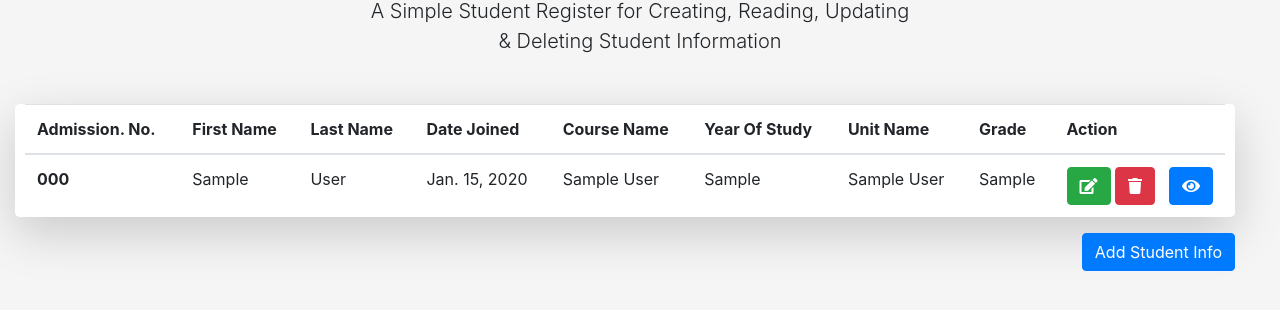
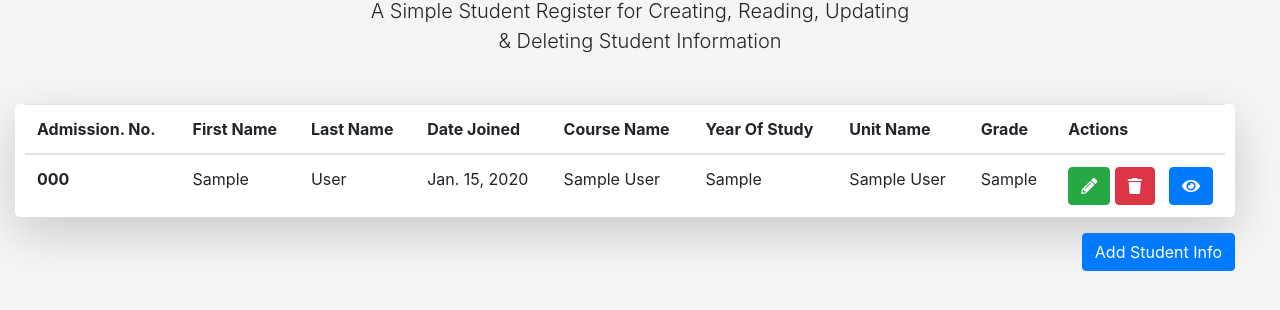
Before and after one commit to steve-njuguna-k/Django-CRUD-Operations-Using-PostgreSQL, a Django app: page / in a window 1280 px wide. Shown: the part 127-437 px from the top of the page. Run offline with Django 3.2, Linux system fonts and the light colour scheme; tables that the repository leaves empty hold one stand-in row (values such as "Sample post"); some libraries are stand-ins or nearby versions.

Commit message:
Added Edit.html & View.html

```diff
--- a/src/templates/Index.html
+++ b/src/templates/Index.html
@@ -55,7 +55,7 @@
                                 <th scope="col">Year Of Study</th>
                                 <th scope="col">Unit Name</th>
                                 <th scope="col">Grade</th>
-                                <th scope="col">Action</th>
+                                <th scope="col">Actions</th>
                                 </tr>
                             </thead>
                             <tbody>
@@ -72,7 +72,7 @@
                                 <td>
                                     <a href="{% url 'Edit_Info' student.id %}">
                                         <button type="button" class="btn btn-success" data-url="{% url 'Edit_Info' student.id %}">
-                                            <i class="fa fa-edit" aria-hidden="true"></i>
+                                            <i class="fa fa-pencil-alt" aria-hidden="true"></i>
                                         </button>
                                     </a>
                                     <a href="{% url 'View_Info' student.id %}">
```
Also changed, not shown: src/templates/Edit.html (added), src/templates/View.html (added).
